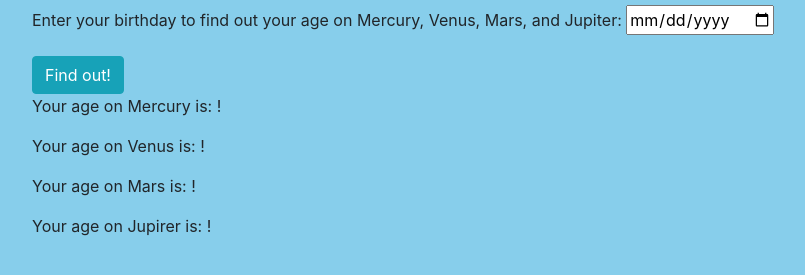
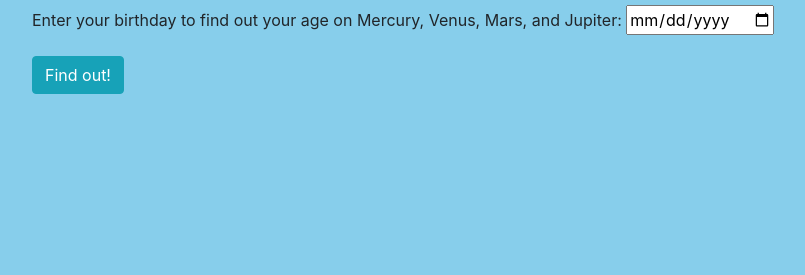
Before and after one commit to brnhensley/GalacticAgeCalculator, a website built with webpack: page src/index.html in a window 1280 px wide. Shown: the part 51-326 px from the top of the page, without its empty margins (53-858 px from the left). Built offline with nearby package versions, Linux system fonts and the light colour scheme.

Commit message:
hide then show age results of user input

```diff
--- a/src/css/styles.css
+++ b/src/css/styles.css
@@ -1,8 +1,10 @@
+/* once I track down why these aren't working I will remove the !important */
+
 body {
   /* background-color: #004883; */
   background-color: skyblue !important;
 }
 
-.result {
+#result {
   display: none;
 }
--- a/src/index.html
+++ b/src/index.html
@@ -18,10 +18,10 @@
     </form>
 
     <div id="result">
-      <p>Your age on Mercury is: <span class="merc"></span>!</p>
-      <p>Your age on Venus is: <span class="venus"></span>!</p>
-      <p>Your age on Mars is: <span class="mars"></span>!</p>
-      <p>Your age on Jupirer is: <span class="jupiter"></span>!</p>
+      <p>Your age on Mercury is: <span class="merc"></span></p>
+      <p>Your age on Venus is: <span class="venus"></span></p>
+      <p>Your age on Mars is: <span class="mars"></span></p>
+      <p>Your age on Jupiter is: <span class="jupiter"></span></p>
     </div>
 
   </div>
```
